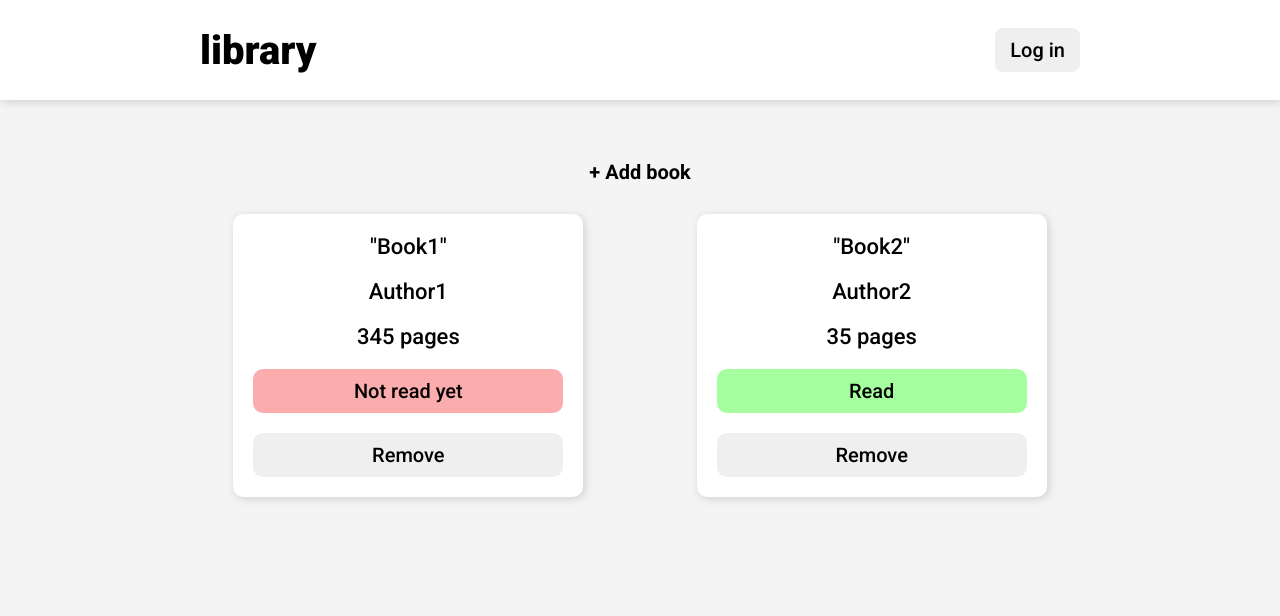
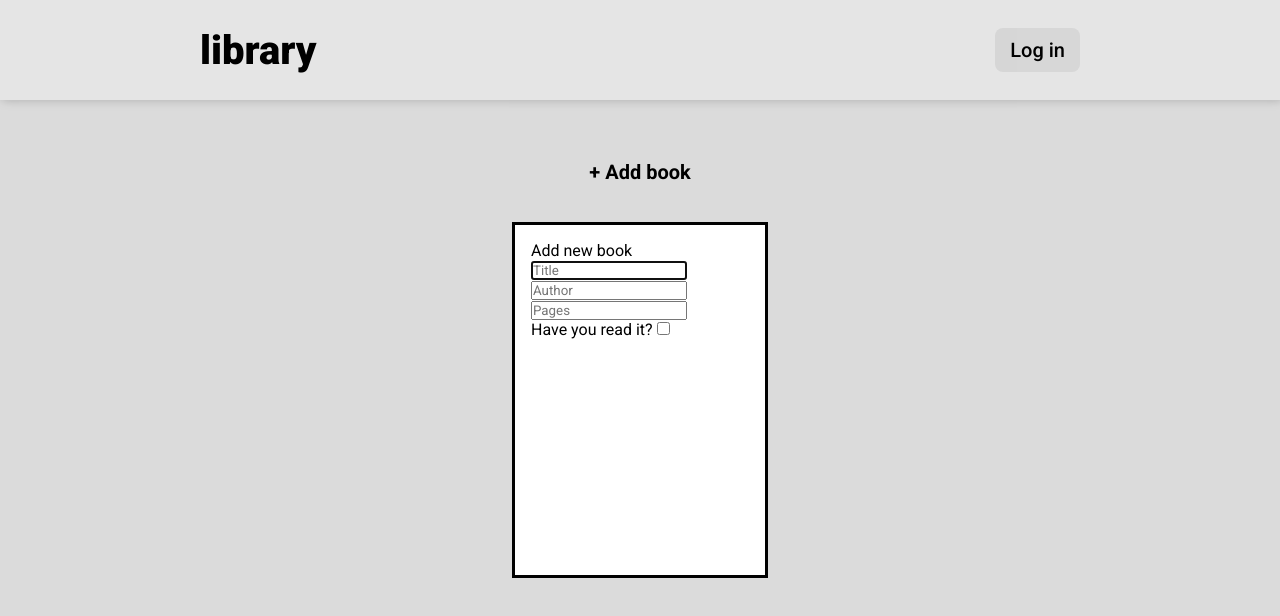
Before and after one commit to shivam-bansal1/Library-app, a plain HTML site: page index.html in a window 1280 px wide. Both pictures are taken after a click on the button "+ Add book". Drawn offline with Linux system fonts and the light colour scheme.

Commit message:
Create dialog for book
- Create required fields in dialog
- Make it interactive using javascript
- Close dialog when area outside it is clicked

```diff
--- a/index.html
+++ b/index.html
@@ -16,6 +16,20 @@
 
         <div class="main">
             <div class="add-button-container">
+                <dialog class="dialog-box">
+                    <div class="dialog-div">
+                        <p class="dialog-title">Add new book</p>
+
+                        <input type="text" placeholder="Title" class="dialog-book-title">
+                        <input type="text" placeholder="Author" class="dialog-book-author">
+                        <input type="text" placeholder="Pages" class="dialog-book-pages">
+                        <div class="status-checkbox">
+                            Have you read it?
+                            <input type="checkbox" id="check">
+                        </div>
+                    </div>
+                </dialog>
+
                 <button class="add-book-button">+ Add book</button>
             </div>
             <div class="card-container">
--- a/script.js
+++ b/script.js
@@ -19,9 +19,9 @@ function addToLibrary(book) {
 
 // Dummy books
 let Book1 = new Book("Book1", "Author1", 345, "Not read yet");
-addToLibrary(Book1);
+// addToLibrary(Book1);
 let Book2 = new Book("Book2", "Author2", 35, "Read");
-addToLibrary(Book2);
+// addToLibrary(Book2);
 
 let cardContainer = document.querySelector('.card-container') ;
 
@@ -38,3 +38,14 @@ myLibrary.forEach((book) => {
     `
 
 })
+
+// Show dialog
+const dialog = document.querySelector("dialog");
+const addBookButton = document.querySelector('.add-book-button');
+addBookButton.addEventListener('click', () => dialog.showModal());
+
+// Close dialog
+const dialogBox = document.querySelector(".dialog-box");
+const dialogBoxDiv = document.querySelector(".dialog-div");
+dialogBox.addEventListener('click', () => dialog.close());
+dialogBoxDiv.addEventListener('click', (event) => event.stopPropagation());
--- a/style.css
+++ b/style.css
@@ -126,3 +126,18 @@ body {
     background-color: rgba(180, 88, 88, 0.688);
     transition: 0.3s;
 }
+
+/* Dialog box */
+
+.dialog-box {
+    height: 350px;
+    width: 250px;
+    margin: auto;
+    padding: 0;
+}
+
+.dialog-div {
+    width: 100%;
+    height: 100%;
+    padding: 1rem;
+}
```
